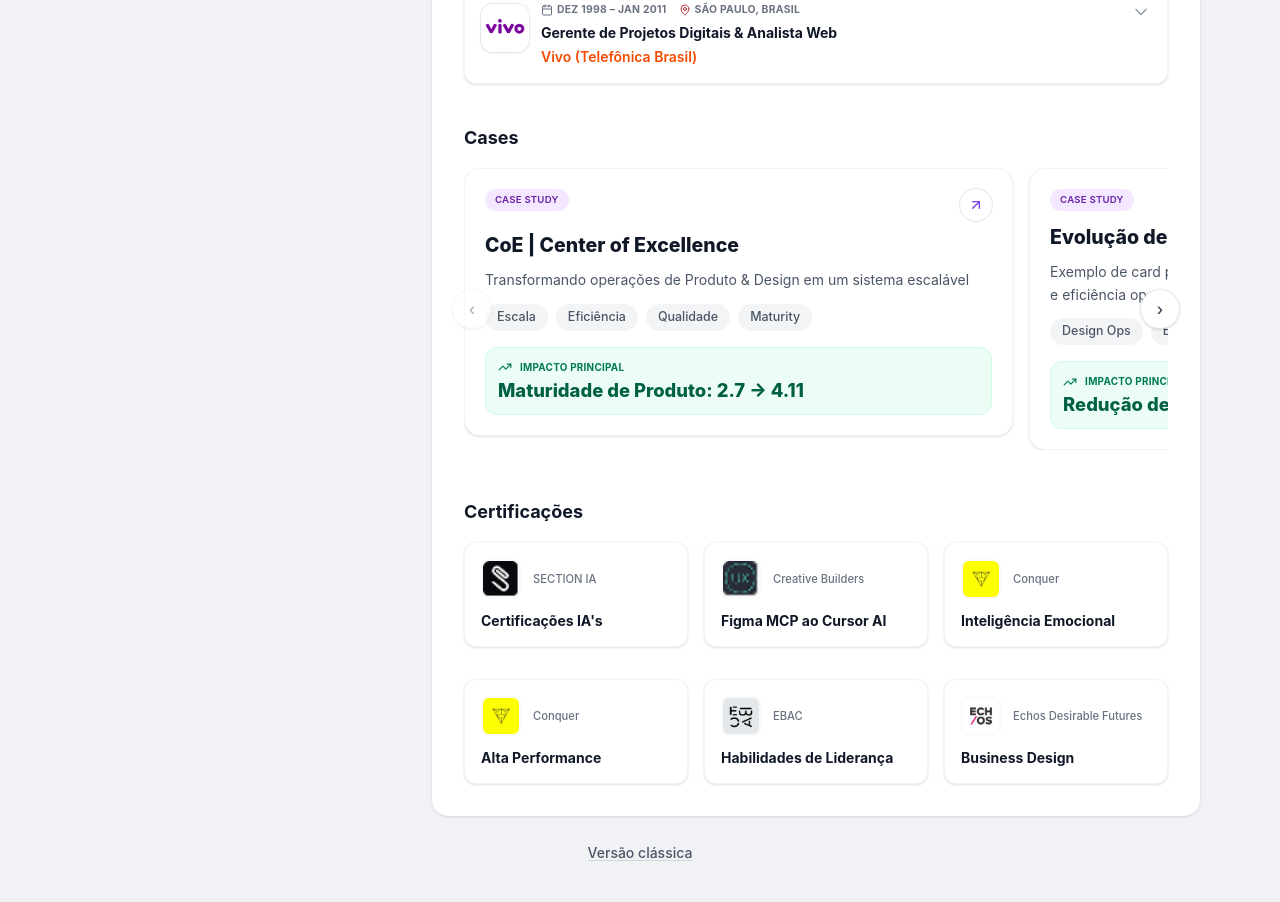
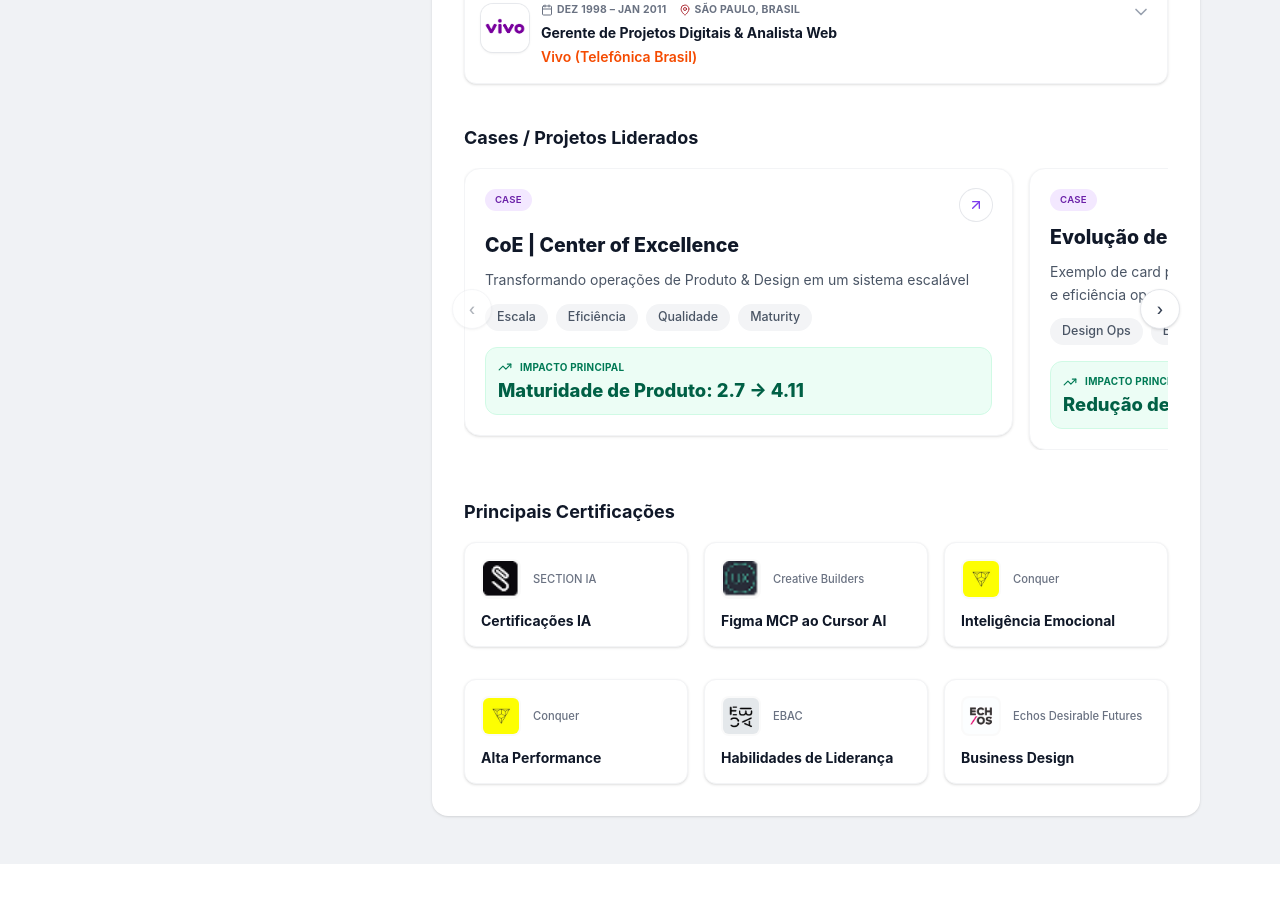
Before and after one commit to julyveiga/professional-resume, a React (Vite) app: page / in a window 1280 px wide. Shown: the part 1420-2322 px from the top of the page. After the commit the page ends 2284 px from the top, so only its background shows below. Built offline with nearby package versions, Linux system fonts and the light colour scheme.

Commit message:
versaov1

```diff
--- a/src/app/data/resumeEN.ts
+++ b/src/app/data/resumeEN.ts
@@ -191,7 +191,7 @@ export const footerNoteEN = "Final version approved March 2026.";
 export const headerEN = {
   name: "Juliana Veiga",
   title:
-    "Leader in Product & Design Operations | AI-Driven Operations | Scaling Organizations",
+    "Leader in Product & Design | AI-Driven | Scaling Organizations | Operations | Manager | Specialist",
   email: "julianavmveiga@gmail.com",
   linkedin: "https://www.linkedin.com/in/juveiga/",
   github: "",
@@ -206,7 +206,7 @@ export const sectionsEN = {
   skills: "SKILLS",
   education: "EDUCATION",
   publications: "PUBLICATIONS",
-  certifications: "CERTIFICATIONS"
+  certifications: "KEY CERTIFICATIONS"
 };
 
 export const skillHighlightsEN: SkillHighlightGroup[] = [
--- a/src/app/data/resumePT.ts
+++ b/src/app/data/resumePT.ts
@@ -219,7 +219,7 @@ export const sectionsPT = {
   skills: "Competências",
   education: "Formação acadêmica",
   publications: "Publicações",
-  certifications: "Certificações"
+  certifications: "Principais Certificações"
 };
 
 export type SkillHighlightCard = {
@@ -242,7 +242,7 @@ export const skillHighlightsPT: SkillHighlightGroup[] = [
     cards: [
       {
         source: "SECTION IA",
-        title: "Certificações IA's",
+        title: "Certificações IA",
         logo: "logos/certifications/section-ia.png",
       },
       {
--- a/src/app/pages/ResumeModernPage.tsx
+++ b/src/app/pages/ResumeModernPage.tsx
@@ -378,12 +378,12 @@ const labels = {
     softSkillsTitle: 'Soft Skills',
     hardSkillsTitle: 'Hard Skills',
     projectsTitle: 'Projetos recentes',
-    casesTitle: 'Cases',
+    casesTitle: 'Cases / Projetos Liderados',
     casesView: 'Ver case',
     casesComingSoon: 'Em breve',
     casesCards: [
       {
-        badge: 'Case Study',
+        badge: 'Case',
         title: 'CoE | Center of Excellence',
         description: 'Transformando operações de Produto & Design em um sistema escalável',
         tags: ['Escala', 'Eficiência', 'Qualidade', 'Maturity'],
@@ -392,7 +392,7 @@ const labels = {
         to: '/projetos/coe-global',
       },
       {
-        badge: 'Case Study',
+        badge: 'Case',
         title: 'Evolução de Design Operations',
         description:
           'Exemplo de card para próximos cases com foco em escala de design, rituais e eficiência operacional.',
@@ -401,7 +401,7 @@ const labels = {
         impactValue: 'Redução de retrabalho: +35%',
       },
       {
-        badge: 'Case Study',
+        badge: 'Case',
         title: 'Framework de Qualidade em Produto',
         description:
           'Exemplo de card para próximos cases orientados por qualidade de experiência e padronização de decisões.',
@@ -433,12 +433,12 @@ const labels = {
     softSkillsTitle: 'Soft Skills',
     hardSkillsTitle: 'Hard Skills',
     projectsTitle: 'Latest projects',
-    casesTitle: 'Cases',
+    casesTitle: 'Cases / Led Projects',
     casesView: 'View case',
     casesComingSoon: 'Coming soon',
     casesCards: [
       {
-        badge: 'Case Study',
+        badge: 'Case',
         title: 'Center of Excellence (CoE) Structuring',
         description:
           'The CoE became an internal benchmark and a replicable model, influencing other structures across the company.',
@@ -448,7 +448,7 @@ const labels = {
         to: '/projetos/coe-global',
       },
       {
-        badge: 'Case Study',
+        badge: 'Case',
         title: 'Design Operations Evolution',
         description:
           'Example card for upcoming cases focused on design scale, rituals, and operational efficiency.',
@@ -457,7 +457,7 @@ const labels = {
         impactValue: 'Rework reduction: +35%',
       },
       {
-        badge: 'Case Study',
+        badge: 'Case',
         title: 'Product Quality Framework',
         description:
           'Example card for upcoming cases driven by experience quality and decision consistency.',
@@ -1019,14 +1019,6 @@ export default function ResumeModernPage() {
         </section>
       </div>
 
-      <footer className="mx-auto max-w-6xl px-4 pb-8 pt-6 text-center print:hidden">
-        <Link
-          to="/classica"
-          className="text-sm font-medium text-gray-600 underline decoration-gray-300 underline-offset-2 transition-colors hover:text-gray-900"
-        >
-          {L.footerClassic}
-        </Link>
-      </footer>
     </div>
   );
 }
```
